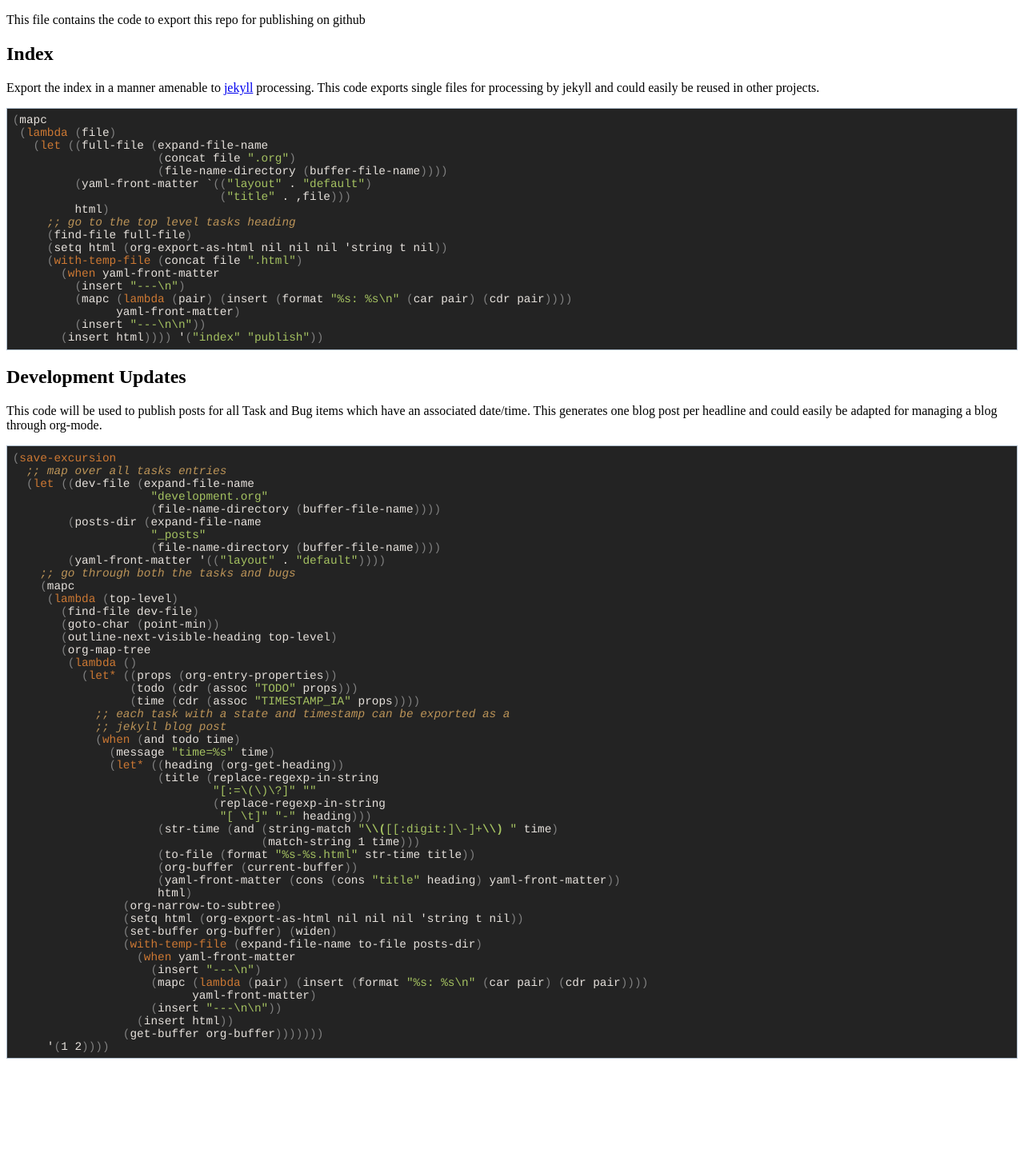
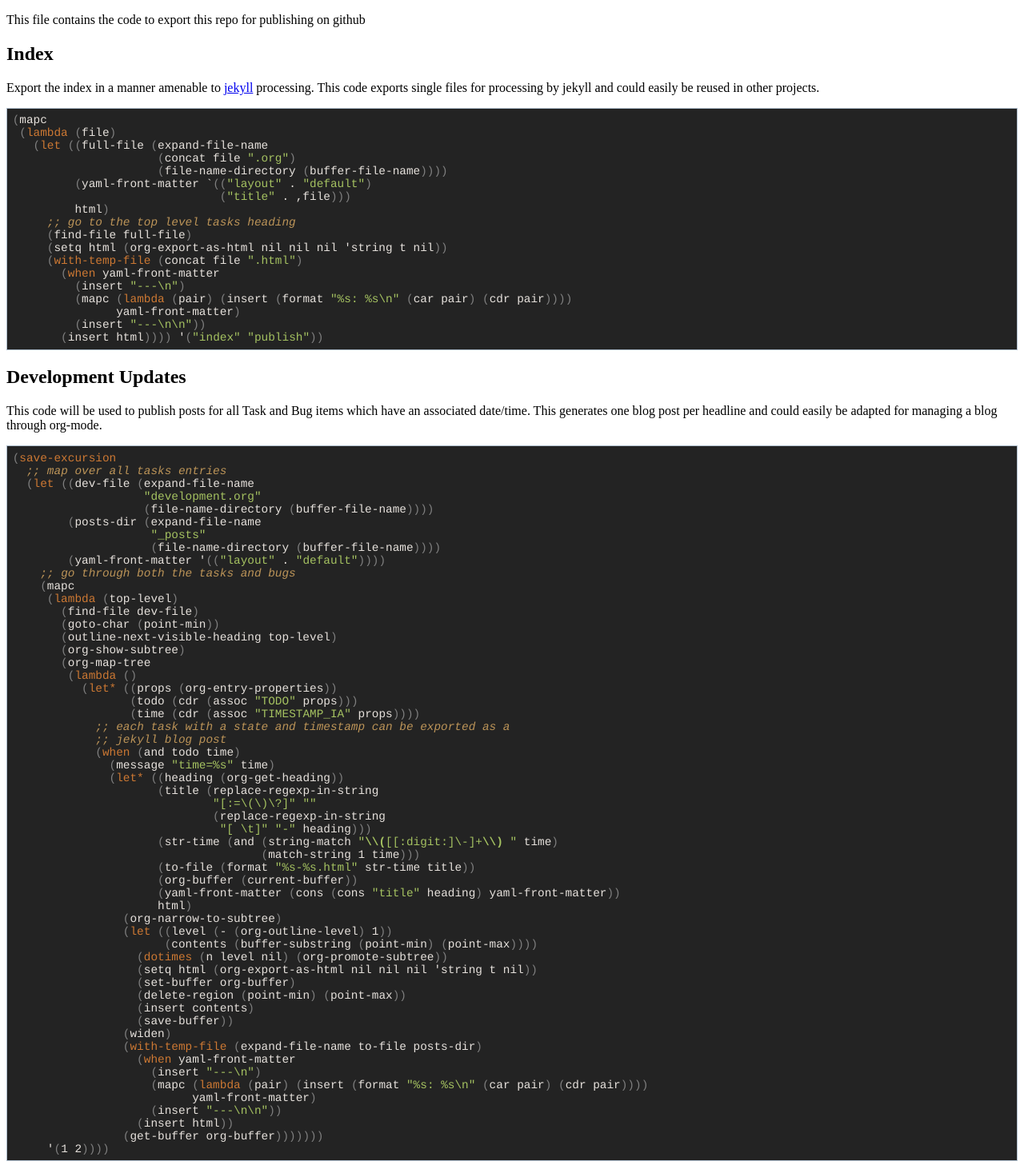
Before and after one commit to eschulte/babel-dev, a Jekyll site: the page built from publish.html, in a window 1280 px wide. Shown: the whole page at 80% size. Built offline with Jekyll 4.4.1, drawn with Linux system fonts in a browser that asks for light colours; before the commit the page ends 1339 px from its top, so only the background shows below that.

Commit message:
publishing changes to publish.org

```diff
--- a/publish.html
+++ b/publish.html
@@ -57,8 +57,8 @@ org-mode.
 <pre class="src src-emacs-lisp"><span style="color: #7f7f7f;">(</span><span style="color: #CC7833;">save-excursion</span>
   <span style="color: #BC9458; font-style: italic;">;; </span><span style="color: #BC9458; font-style: italic;">map over all tasks entries
 </span>  <span style="color: #7f7f7f;">(</span><span style="color: #CC7833;">let</span> <span style="color: #7f7f7f;">((</span>dev-file <span style="color: #7f7f7f;">(</span>expand-file-name
-                    <span style="color: #A5C261;">"development.org"</span>
-                    <span style="color: #7f7f7f;">(</span>file-name-directory <span style="color: #7f7f7f;">(</span>buffer-file-name<span style="color: #7f7f7f;">))))</span>
+                   <span style="color: #A5C261;">"development.org"</span>
+                   <span style="color: #7f7f7f;">(</span>file-name-directory <span style="color: #7f7f7f;">(</span>buffer-file-name<span style="color: #7f7f7f;">))))</span>
         <span style="color: #7f7f7f;">(</span>posts-dir <span style="color: #7f7f7f;">(</span>expand-file-name
                     <span style="color: #A5C261;">"_posts"</span>
                     <span style="color: #7f7f7f;">(</span>file-name-directory <span style="color: #7f7f7f;">(</span>buffer-file-name<span style="color: #7f7f7f;">))))</span>
@@ -69,6 +69,7 @@ org-mode.
        <span style="color: #7f7f7f;">(</span>find-file dev-file<span style="color: #7f7f7f;">)</span>
        <span style="color: #7f7f7f;">(</span>goto-char <span style="color: #7f7f7f;">(</span>point-min<span style="color: #7f7f7f;">))</span>
        <span style="color: #7f7f7f;">(</span>outline-next-visible-heading top-level<span style="color: #7f7f7f;">)</span>
+       <span style="color: #7f7f7f;">(</span>org-show-subtree<span style="color: #7f7f7f;">)</span>
        <span style="color: #7f7f7f;">(</span>org-map-tree
         <span style="color: #7f7f7f;">(</span><span style="color: #CC7833;">lambda</span> <span style="color: #7f7f7f;">()</span>
           <span style="color: #7f7f7f;">(</span><span style="color: #CC7833;">let*</span> <span style="color: #7f7f7f;">((</span>props <span style="color: #7f7f7f;">(</span>org-entry-properties<span style="color: #7f7f7f;">))</span>
@@ -90,8 +91,15 @@ org-mode.
                      <span style="color: #7f7f7f;">(</span>yaml-front-matter <span style="color: #7f7f7f;">(</span>cons <span style="color: #7f7f7f;">(</span>cons <span style="color: #A5C261;">"title"</span> heading<span style="color: #7f7f7f;">)</span> yaml-front-matter<span style="color: #7f7f7f;">))</span>
                      html<span style="color: #7f7f7f;">)</span>
                 <span style="color: #7f7f7f;">(</span>org-narrow-to-subtree<span style="color: #7f7f7f;">)</span>
-                <span style="color: #7f7f7f;">(</span>setq html <span style="color: #7f7f7f;">(</span>org-export-as-html nil nil nil 'string t nil<span style="color: #7f7f7f;">))</span>
-                <span style="color: #7f7f7f;">(</span>set-buffer org-buffer<span style="color: #7f7f7f;">)</span> <span style="color: #7f7f7f;">(</span>widen<span style="color: #7f7f7f;">)</span>
+                <span style="color: #7f7f7f;">(</span><span style="color: #CC7833;">let</span> <span style="color: #7f7f7f;">((</span>level <span style="color: #7f7f7f;">(</span>- <span style="color: #7f7f7f;">(</span>org-outline-level<span style="color: #7f7f7f;">)</span> 1<span style="color: #7f7f7f;">))</span>
+                      <span style="color: #7f7f7f;">(</span>contents <span style="color: #7f7f7f;">(</span>buffer-substring <span style="color: #7f7f7f;">(</span>point-min<span style="color: #7f7f7f;">)</span> <span style="color: #7f7f7f;">(</span>point-max<span style="color: #7f7f7f;">))))</span>
+                  <span style="color: #7f7f7f;">(</span><span style="color: #CC7833;">dotimes</span> <span style="color: #7f7f7f;">(</span>n level nil<span style="color: #7f7f7f;">)</span> <span style="color: #7f7f7f;">(</span>org-promote-subtree<span style="color: #7f7f7f;">))</span>
+                  <span style="color: #7f7f7f;">(</span>setq html <span style="color: #7f7f7f;">(</span>org-export-as-html nil nil nil 'string t nil<span style="color: #7f7f7f;">))</span>
+                  <span style="color: #7f7f7f;">(</span>set-buffer org-buffer<span style="color: #7f7f7f;">)</span>
+                  <span style="color: #7f7f7f;">(</span>delete-region <span style="color: #7f7f7f;">(</span>point-min<span style="color: #7f7f7f;">)</span> <span style="color: #7f7f7f;">(</span>point-max<span style="color: #7f7f7f;">))</span>
+                  <span style="color: #7f7f7f;">(</span>insert contents<span style="color: #7f7f7f;">)</span>
+                  <span style="color: #7f7f7f;">(</span>save-buffer<span style="color: #7f7f7f;">))</span>
+                <span style="color: #7f7f7f;">(</span>widen<span style="color: #7f7f7f;">)</span>
                 <span style="color: #7f7f7f;">(</span><span style="color: #CC7833;">with-temp-file</span> <span style="color: #7f7f7f;">(</span>expand-file-name to-file posts-dir<span style="color: #7f7f7f;">)</span>
                   <span style="color: #7f7f7f;">(</span><span style="color: #CC7833;">when</span> yaml-front-matter
                     <span style="color: #7f7f7f;">(</span>insert <span style="color: #A5C261;">"---\n"</span><span style="color: #7f7f7f;">)</span>
```
